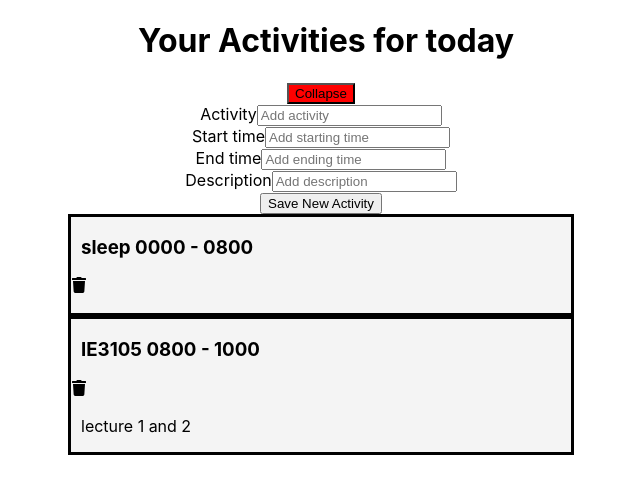
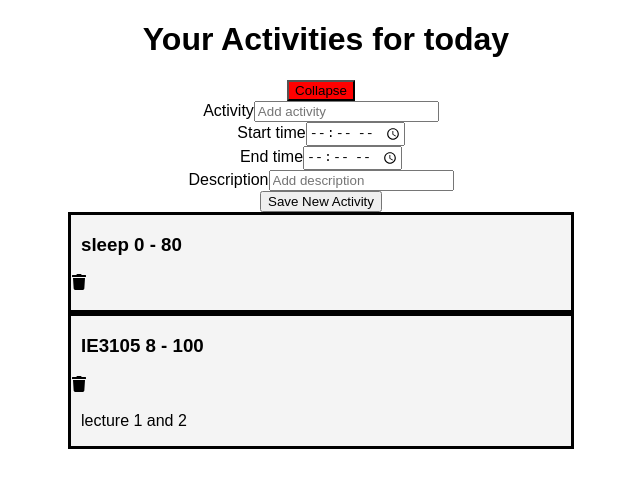
Before and after one commit to tzzzening/planner, a React (Create React App) app: page / in a window 1280 px wide. Both pictures are taken after a click on the button "Add Activity". Shown: the top 494 px of the page, without its empty margins (319-959 px from the left). Built offline with nearby package versions, Linux system fonts and the light colour scheme.

Commit message:
time formatting, not done yet

```diff
--- a/src/App.js
+++ b/src/App.js
@@ -6,8 +6,8 @@ import { useState } from 'react'
 
 function App() {
   const [activities, setActivities] = useState([
-    {id: 0, name: "sleep", startTime: "0000", endTime: "0800"},
-    {id: 1, name: "IE3105", startTime: "0800", endTime: "1000", description: "lecture 1 and 2"}
+    {id: 0, name: "sleep", startTime: new Date(0,0,0,0,0), endTime: new Date(0,0,0,8,0)},
+    {id: 1, name: "IE3105", startTime: new Date(0,0,0,8,0), endTime: new Date(0,0,0,10,0), description: "lecture 1 and 2"}
   ])
 
   const [showAddButton, setShowAddButton] = useState(false)
--- a/src/components/Activity.js
+++ b/src/components/Activity.js
@@ -1,11 +1,12 @@
 import { FaTrash } from "react-icons/fa";
 
 const Activity = ({ id, name, startTime, endTime, description, onDelete }) => {
-    const time = startTime && (startTime + " - " + endTime)
+    const time = startTime && (startTime.getHours() + startTime.getMinutes() + " - " +
+        endTime.getHours() + endTime.getMinutes())
     return (
         <div className="activity">
             <h3>{name} {time}</h3>
-            <FaTrash onClick={() => onDelete(id)}/>
+            <FaTrash onClick={() => onDelete(id)} style={{ cursor: 'pointer' }}/>
             <p>{description}</p>
         </div>
     )
--- a/src/components/AddActivity.js
+++ b/src/components/AddActivity.js
@@ -30,11 +30,11 @@ const AddActivity = ({ onAdd, id }) => {
             </div>
             <div>
                 <label>Start time</label>
-                <input type='number' placeholder='Add starting time' value={startTime} onChange={(e) => setStartTime(e.target.value)}/>
+                <input type='time' placeholder='Add starting time' value={startTime} onChange={(e) => setStartTime(e.target.value)}/>
             </div>
             <div>
                 <label>End time</label>
-                <input type='number' placeholder='Add ending time' value={endTime} onChange={(e) => setEndTime(e.target.value)}/>
+                <input type='time' placeholder='Add ending time' value={endTime} onChange={(e) => setEndTime(e.target.value)}/>
             </div>
             <div>
                 <label>Description</label>
--- a/src/index.css
+++ b/src/index.css
@@ -1,10 +1,5 @@
 body {
-  margin: 0;
-  font-family: -apple-system, BlinkMacSystemFont, 'Segoe UI', 'Roboto', 'Oxygen',
-    'Ubuntu', 'Cantarell', 'Fira Sans', 'Droid Sans', 'Helvetica Neue',
-    sans-serif;
-  -webkit-font-smoothing: antialiased;
-  -moz-osx-font-smoothing: grayscale;
+  font-family: 'Poppins', sans-serif;
 }
 
 code {
```
